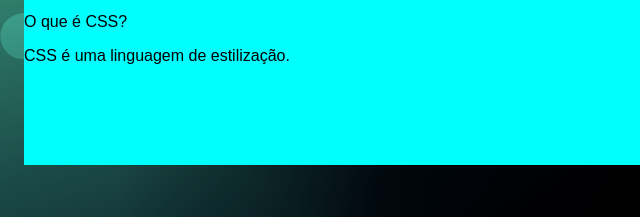
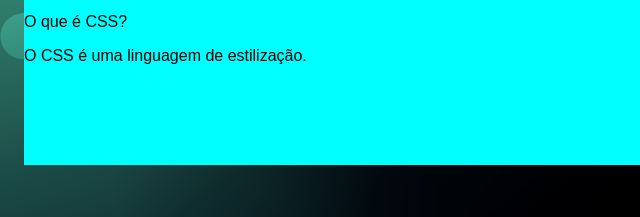
Before and after one commit to Ton1sss/programacao, a plain HTML site: page index.html in a window 1280 px wide. Shown: the part 179-396 px from the top of the page, 0-640 px from the left. Drawn offline with Linux system fonts and the light colour scheme; files whose address does not match are found by name.

Commit message:
jvuihgli

```diff
--- a/index.html
+++ b/index.html
@@ -23,7 +23,7 @@
             O que é CSS?
             </div>
             <div class="cartao_conteudo_pergunta">
-                <p> CSS é uma linguagem de estilização.</p>
+                <p>O CSS é uma linguagem de estilização.</p>
             </div>
          </div>
         </article>
```
